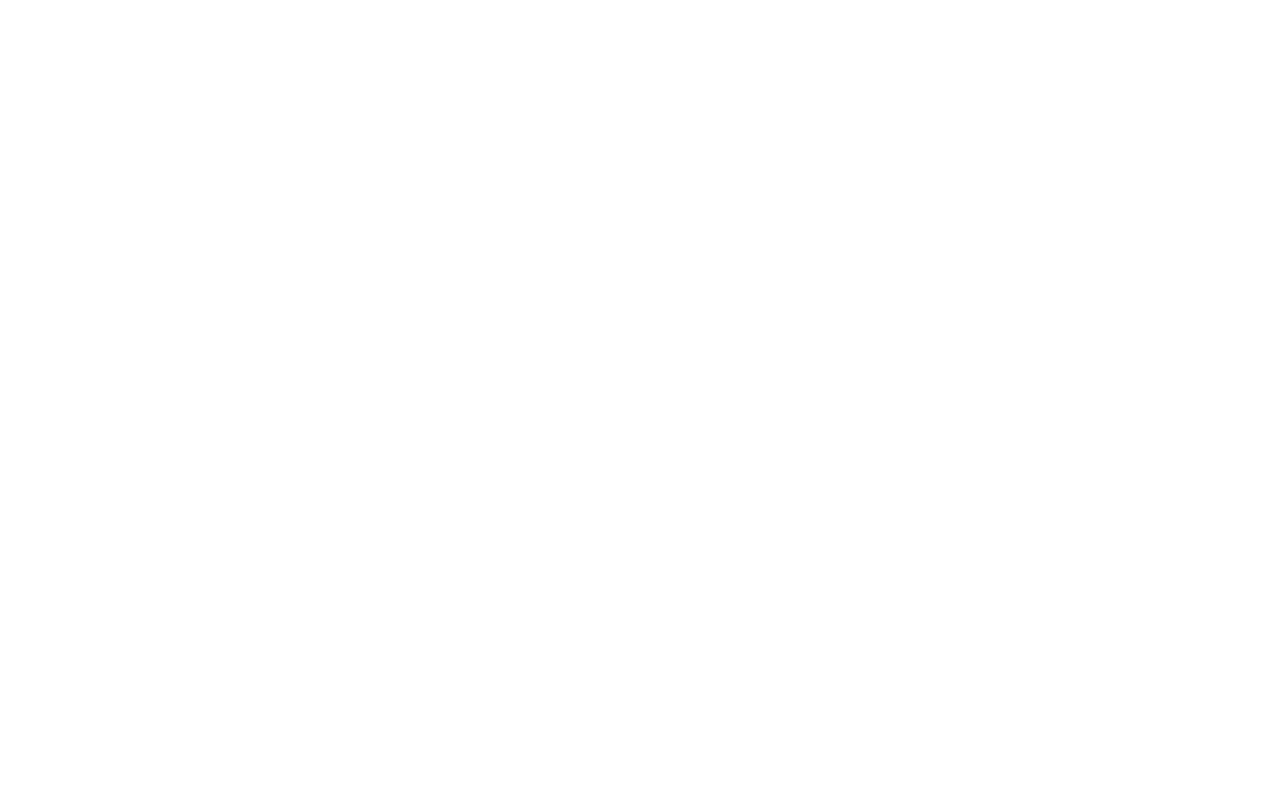
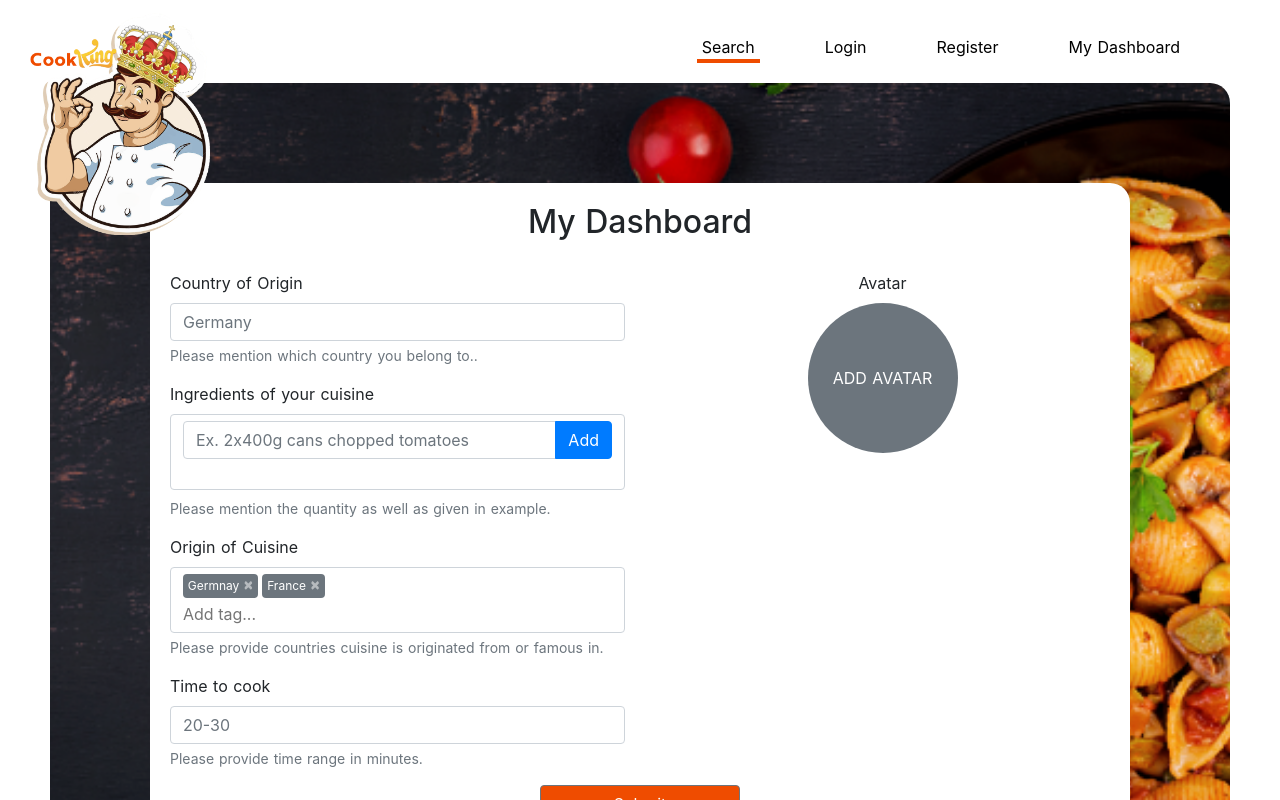
Before and after one commit to ekas/project-taads, a Nuxt app in the folder frontend/: page /dashboard in a window 1280 px wide. Before the commit this address had no page. Shown: the top 800 px of the page. Built offline with nearby package versions, Linux system fonts and the light colour scheme.

Commit message:
Added login, register & dashboard pages to UI

```diff
--- a/frontend/layouts/header.vue
+++ b/frontend/layouts/header.vue
@@ -1,14 +1,31 @@
 <template>
-  <nav>
-    <b-container fluid class="header">
-      <NuxtLink to="/" class="headerItem active">Search</NuxtLink>
-      <NuxtLink to="/" class="headerItem">Login</NuxtLink>
-      <NuxtLink to="/" class="headerItem">Register</NuxtLink>
-    </b-container>
+  <div class="main">
+    <nav>
+      <b-container fluid class="header">
+        <NuxtLink to="/" class="headerItem active">Search</NuxtLink>
+        <NuxtLink to="/login" class="headerItem">Login</NuxtLink>
+        <NuxtLink to="/register" class="headerItem">Register</NuxtLink>
+        <NuxtLink to="/dashboard" class="headerItem">My Dashboard</NuxtLink>
+      </b-container>
+    </nav>
+    <img src="~/assets/logo.png" class="logo" />
+
     <Nuxt />
-  </nav>
+  </div>
 </template>
 <style scoped>
+.main {
+  margin: 15px 50px 50px;
+  position: relative;
+}
+
+.logo {
+  top: -2px;
+  left: -20px;
+  position: absolute;
+  width: 180px;
+}
+
 .header {
   padding-top: 20px;
   display: flex;
--- /dev/null
+++ b/frontend/pages/dashboard.vue
@@ -0,0 +1,185 @@
+<template>
+  <div>
+    <div class="bg">
+      <div class="loginContainer">
+        <h2 class="formHeading">My Dashboard</h2>
+        <b-form class="form">
+          <b-row>
+            <b-col>
+              <b-form-group
+                label="Country of Origin"
+                label-for="input-1"
+                description="Please mention which country you belong to.."
+              >
+                <b-form-input
+                  id="input-1"
+                  type="email"
+                  placeholder="Germany"
+                  required
+                >
+                </b-form-input>
+              </b-form-group>
+              <b-form-group
+                label="Ingredients of your cuisine"
+                label-for="input-1"
+                description="Please mention the quantity as well as given in example."
+              >
+                <b-form-tags no-outer-focus class="mb-2">
+                  <template
+                    v-slot="{
+                      tags,
+                      inputAttrs,
+                      inputHandlers,
+                      addTag,
+                      removeTag
+                    }"
+                  >
+                    <b-input-group aria-controls="my-custom-tags-list">
+                      <input
+                        v-bind="inputAttrs"
+                        v-on="inputHandlers"
+                        placeholder="Ex. 2x400g cans chopped tomatoes"
+                        class="form-control"
+                      />
+                      <b-input-group-append>
+                        <b-button @click="addTag()" variant="primary"
+                          >Add</b-button
+                        >
+                      </b-input-group-append>
+                    </b-input-group>
+                    <ul
+                      id="my-custom-tags-list"
+                      class="list-unstyled d-inline-flex flex-wrap mb-0"
+                      aria-live="polite"
+                      aria-atomic="false"
+                      aria-relevant="additions removals"
+                    >
+                      <b-card
+                        v-for="tag in tags"
+                        :key="tag"
+                        :id="`my-custom-tags-tag_${tag.replace(/\s/g, '_')}_`"
+                        tag="li"
+                        class="mt-1 mr-1"
+                        body-class="py-1 pr-2 text-nowrap"
+                      >
+                        <strong>{{ tag }}</strong>
+                        <b-button
+                          @click="removeTag(tag)"
+                          variant="link"
+                          size="sm"
+                          :aria-controls="
+                            `my-custom-tags-tag_${tag.replace(/\s/g, '_')}_`
+                          "
+                          >remove</b-button
+                        >
+                      </b-card>
+                    </ul>
+                  </template>
+                </b-form-tags>
+              </b-form-group>
+              <b-form-group
+                label="Origin of Cuisine"
+                label-for="input-2"
+                description="Please provide countries cuisine is originated from or famous in."
+              >
+                <b-form-tags
+                  input-id="tags-basic"
+                  v-model="value"
+                ></b-form-tags>
+              </b-form-group>
+              <b-form-group
+                label="Time to cook"
+                label-for="input-2"
+                description="Please provide time range in minutes."
+              >
+                <b-form-input
+                  id="input-2"
+                  type="string"
+                  placeholder="20-30"
+                  required
+                >
+                </b-form-input>
+              </b-form-group>
+            </b-col>
+            <b-col>
+              <b-form-group
+                label="Avatar"
+                label-for="input-1"
+                class="formAvatar"
+              >
+                <b-avatar text="Add Avatar" class="avatar"></b-avatar>
+              </b-form-group>
+            </b-col>
+          </b-row>
+          <div class="btnContainer">
+            <b-button class="formBtn">Submit</b-button>
+          </div>
+        </b-form>
+      </div>
+    </div>
+  </div>
+</template>
+<script lang="ts">
+export default {
+  layout: "header",
+  data() {
+    return {
+      value: ["Germnay", "France"]
+    };
+  }
+};
+</script>
+
+<style scoped>
+.bg {
+  margin-top: 20px;
+  border-radius: 20px;
+  background-size: cover;
+  background-position: center;
+  background-repeat: no-repeat;
+  background-image: url("~/assets/bg.png");
+  display: flex;
+  justify-content: center;
+  align-items: center;
+}
+
+.loginContainer {
+  text-align: center;
+  padding: 20px;
+  border-radius: 20px;
+  background-color: var(--white-color);
+  width: 100%;
+  /* height: 100%; */
+  margin: 100px;
+}
+
+.form {
+  text-align: left;
+}
+
+.formHeading {
+  margin-bottom: 30px;
+}
+
+.formInput {
+  margin: 20px 0;
+}
+
+.btnContainer {
+  text-align: center;
+}
+
+.formBtn {
+  width: 200px;
+  background-color: var(--primary-color);
+}
+
+.formAvatar {
+  text-align: center;
+}
+
+.avatar {
+  width: 150px;
+  height: 150px;
+}
+</style>
--- a/frontend/pages/index.vue
+++ b/frontend/pages/index.vue
@@ -1,7 +1,5 @@
 <template>
   <div>
-    <div fluid class="main">
-      <img src="~/assets/logo.png" class="logo" />
     <div class="bg"></div>
     <h1 class="mainHeading">Find Your Favourite Cuisines</h1>
     <div class="newsStrip">
@@ -100,11 +98,7 @@
       <h3 class="ourMealsHeading">Our Meals</h3>
       <div class="filterContainer">
         <div class="searchInputContainer">
-            <input
-              type="text"
-              class="searchInput"
-              placeholder="Search by name"
-            />
+          <input type="text" class="searchInput" placeholder="Search by name" />
           <img
             src="~/assets/search.svg"
             class="searchIcon"
@@ -480,7 +474,6 @@
       </div>
     </div>
   </div>
-  </div>
 </template>
 <script lang="ts">
 export default {
@@ -489,12 +482,8 @@
 </script>
 
 <style scoped>
-.main {
-  margin: 15px 50px 100px;
-  position: relative;
-}
-
 .bg {
+  margin-top: 20px;
   height: 391px;
   border-radius: 20px;
   background-size: cover;
@@ -503,20 +492,13 @@
   background-image: url("~/assets/bg.png");
 }
 
-.logo {
-  top: -69px;
-  left: -20px;
-  position: absolute;
-  width: 180px;
-}
-
 .mainHeading {
   color: var(--white-color);
   position: absolute;
   font-style: italic;
   font-weight: 700;
-  top: 250px;
-  left: 30px;
+  top: 290px;
+  left: 50px;
   width: 400px;
 }
 
--- /dev/null
+++ b/frontend/pages/login.vue
@@ -0,0 +1,55 @@
+<template>
+  <div>
+    <div class="bg">
+      <div class="loginContainer">
+        <h2 class="formHeading">Login</h2>
+        <b-form-input placeholder="Email" class="formInput"></b-form-input>
+        <b-form-input placeholder="Password" class="formInput"></b-form-input>
+        <b-button class="formBtn">Login</b-button>
+      </div>
+    </div>
+  </div>
+</template>
+<script lang="ts">
+export default {
+  layout: "header"
+};
+</script>
+
+<style scoped>
+.bg {
+  margin-top: 20px;
+  height: calc(100vh - 83px - 50px);
+  border-radius: 20px;
+  background-size: cover;
+  background-position: center;
+  background-repeat: no-repeat;
+  background-image: url("~/assets/bg.png");
+  display: flex;
+  justify-content: center;
+  align-items: center;
+}
+
+.loginContainer {
+  text-align: center;
+  padding: 20px;
+  border-radius: 20px;
+  background-color: var(--white-color);
+  min-height: 100px;
+  width: 350px;
+}
+
+.formHeading {
+  margin-bottom: 30px;
+}
+
+.formInput {
+  margin: 20px 0;
+}
+
+.formBtn {
+  margin-top: 20px;
+  width: 100%;
+  background-color: var(--primary-color);
+}
+</style>
--- /dev/null
+++ b/frontend/pages/register.vue
@@ -0,0 +1,60 @@
+<template>
+  <div>
+    <div class="bg">
+      <div class="registerContainer">
+        <h2 class="formHeading">Register</h2>
+        <b-form-input placeholder="Full Name" class="formInput"></b-form-input>
+        <b-form-input placeholder="Email" class="formInput"></b-form-input>
+        <b-form-input placeholder="Password" class="formInput"></b-form-input>
+        <b-form-input
+          placeholder="Confirm Password"
+          class="formInput"
+        ></b-form-input>
+        <b-button class="formBtn">Register</b-button>
+      </div>
+    </div>
+  </div>
+</template>
+<script lang="ts">
+export default {
+  layout: "header"
+};
+</script>
+
+<style scoped>
+.bg {
+  margin-top: 20px;
+  height: calc(100vh - 83px - 50px);
+  border-radius: 20px;
+  background-size: cover;
+  background-position: center;
+  background-repeat: no-repeat;
+  background-image: url("~/assets/bg.png");
+  display: flex;
+  justify-content: center;
+  align-items: center;
+}
+
+.registerContainer {
+  text-align: center;
+  padding: 20px;
+  border-radius: 20px;
+  background-color: var(--white-color);
+  min-height: 100px;
+  width: 350px;
+}
+
+.formHeading {
+  margin-bottom: 30px;
+}
+
+.formInput {
+  margin: 20px 0;
+}
+
+.formBtn {
+  margin-top: 20px;
+  width: 100%;
+  background-color: var(--primary-color);
+}
+</style>
```
Also changed, not shown: frontend/vercel.json (added). Lines whose indentation alone changed are shown as unchanged.
